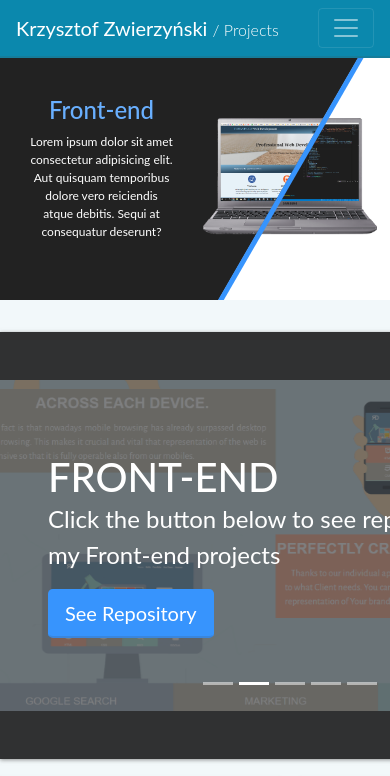
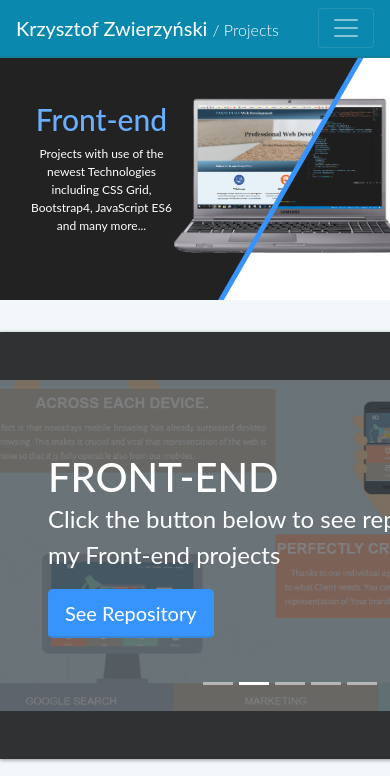
Before and after one commit to kzwierzynski/CV, a plain HTML site: page projects.html in a window 390 px wide. Shown: the top 776 px of the page. Drawn offline with Linux system fonts and the light colour scheme.

Commit message:
added text to the layers in project.html + styling, enlarged footer icons

```diff
--- a/js/projects.js
+++ b/js/projects.js
@@ -6,7 +6,7 @@ let bottomWrap = bottomLayer.querySelector('.content-wrap') //added
 let handle = wrapper.querySelector('.handle');
 let bodie = document.body;
 //initializing
-let skew = 500;  // because of the margin
+let skew = 500+1;  // because of the margin
 let delta = 0;
 
 //setting width of the layers and their content to the width of wrapper
--- a/projects.html
+++ b/projects.html
@@ -59,7 +59,7 @@
                     <div class="content-wrap">
                         <div class="content-body">
                             <h1>Full Stack</h1>
-                            <p>Lorem ipsum dolor sit amet consectetur adipisicing elit. Aut quisquam temporibus dolore vero reiciendis atque debitis. Sequi at consequatur deserunt?</p>
+                            <p>MEAN Stack, the most popular JavaScript Software Bundle including MongoDB, Express, Angular and Node.js. </p>
                         </div>
                         <!-- <img src="img/img1.jpg"> -->
                         <img src="./img/img2.png" alt="">
@@ -70,7 +70,7 @@
                     <div class="content-wrap">
                         <div class="content-body">
                             <h1>Front-end</h1>
-                            <p>Lorem ipsum dolor sit amet consectetur adipisicing elit. Aut quisquam temporibus dolore vero reiciendis atque debitis. Sequi at consequatur deserunt?</p>
+                            <p>Projects with use of the newest Technologies including CSS Grid, Bootstrap4, JavaScript ES6 and many more...</p>
                         </div>
                         <!-- <img src="img/img1.jpg"> -->
                         <img src="./img/img1.png" alt="">
--- a/scss/_footer.scss
+++ b/scss/_footer.scss
@@ -19,7 +19,7 @@ display: inline;
 }
 
 .follow1 i{
-font-size: 250%;
+font-size: 3rem;
 padding: 1rem 4%;
 color: $whited;
 }
@@ -47,3 +47,9 @@ padding: 0.5rem 0;
 text-align: center;
 color: $divider;
 }
+
+@media(max-width:767px){
+    // .follow1 i{
+    //     font-size: 3rem;
+    // }
+}
--- a/scss/projects.scss
+++ b/scss/projects.scss
@@ -37,14 +37,14 @@ color:#222;
 
 .layer img{
 position: absolute;
-width:30%;
+width:40%;
 top:50%;
 left: 50%;
 transform:translate(-50%, -50%);
 }
 
 .layer h1{
-font-size:2em;
+font-size:4em;
 }
 
 .bottom{
@@ -110,12 +110,16 @@ margin-left:500px;
     #wrapper,.layer, .content-wrap{
         height: 349px;
     }
+    .layer h1{
+    font-size:3em;
+    }
 }
 
 @media(max-width:991px){
     body{
         font-size:75%;
     }
+
     #wrapper,.layer, .content-wrap{
         height: 301px !important;
     }
@@ -128,6 +132,9 @@ margin-left:500px;
     #wrapper,.layer, .content-wrap{
         height: 265px !important;
     }
+    .layer h1{
+        font-size:2.5em;
+    }
 }
 
 @media(max-width:575px){
```
Also changed, not shown: css/projects.css, css/styles.css.
